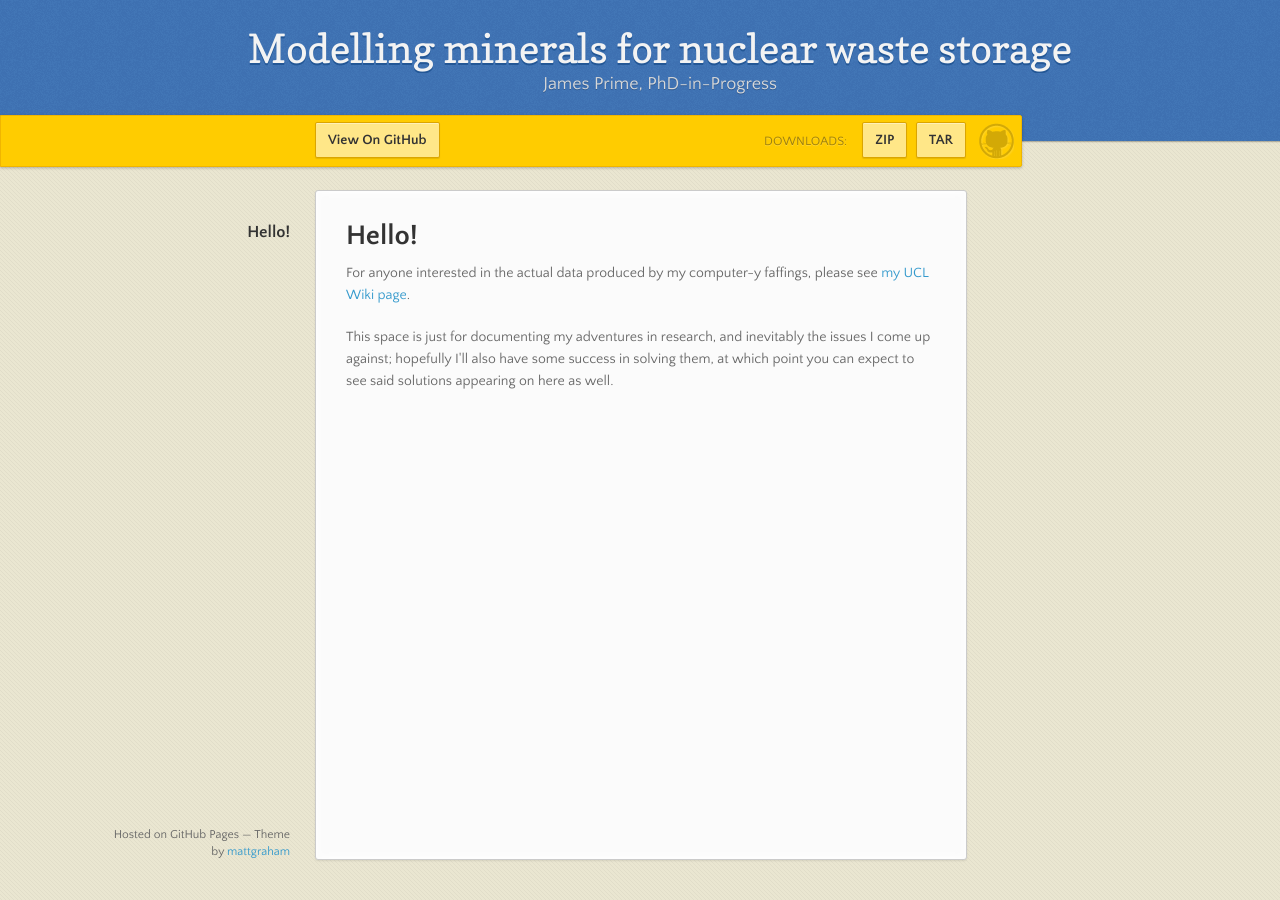
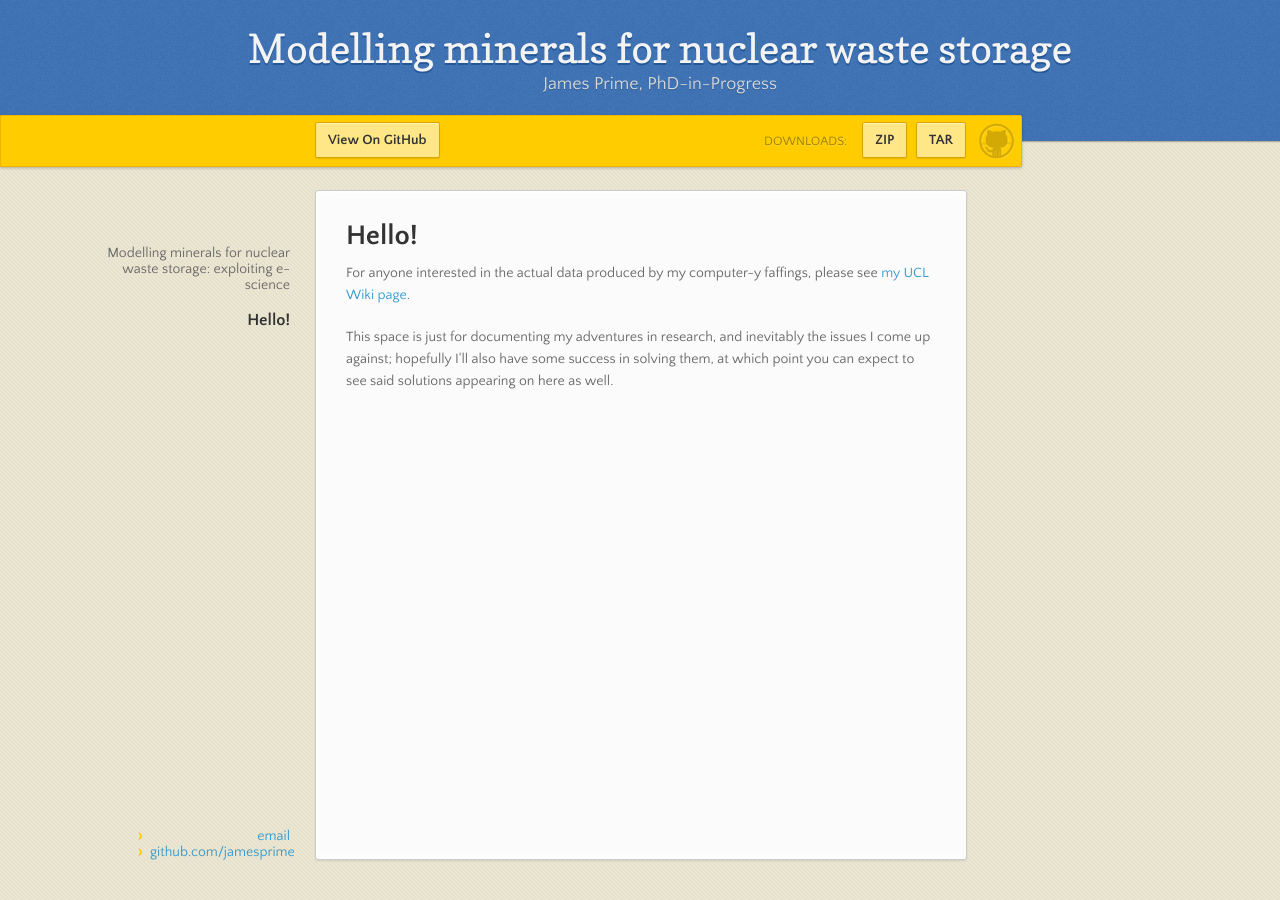
Before and after one commit to jamesprime/jamesprime.github.io, a Jekyll site: the page built from index.html, in a window 1280 px wide. Built offline with Jekyll 4.4.1, drawn with Linux system fonts in a browser that asks for light colours; nearby versions of some CDN libraries.

Commit message:
Updated _layouts/default.html to use {% include snippets %}

```diff
--- a/_layouts/default.html
+++ b/_layouts/default.html
@@ -1,24 +1,7 @@
-<!doctype html>
-<html lang="{{ site.lang | default: "en-GB" }}">
-    <head>
-        <meta charset="utf-8">
-        <meta http-equiv="X-UA-Compatible" content="chrome=1">
-        <title>{{ site.title | default: site.github.repository_name }} by {{ site.github.owner_name }}</title>
-        <link rel="stylesheet" href="{{ '/assets/css/style.css?v=' | append: site.github.build_revision | relative_url }}">
-        <link href="https://fonts.googleapis.com/css?family=Merriweather" rel="stylesheet">
-        <script src="https://ajax.googleapis.com/ajax/libs/jquery/1.7.1/jquery.min.js"></script>
-        <script src="{{ '/assets/js/main.js' | relative_url }}"></script>
-        <!--[if lt IE 9]>
-            <script src="//html5shiv.googlecode.com/svn/trunk/html5.js"></script>
-        <![endif]-->
-        <meta name="viewport" content="width=device-width, initial-scale=1, user-scalable=no">
-    </head>
-    <body>
-        <header>
-            <h1>{{ site.title | default: site.github.repository_name }}</h1>
-            <p>{{ site.description | default: site.github.project_tagline }}</p>
-        </header>
+{% include head.html %}
 
+    {% include header.html %}
+        {% assign site.show_downloads = false %} <!-- To stop people being able to download my site without permission -->
         <div id="banner">
             <span id="logo"></span>
             <a href="{{ site.github.repository_url }}" class="button fork"><strong>View On GitHub</strong></a>
@@ -34,18 +17,15 @@
         </div><!-- end banner -->
 
         <div class="wrapper">
-            <nav>
-                <ul></ul>
-            </nav>
+
+            {% include nav.html %}
+
             <section>
                 {{ content }}
             </section>
-            <footer>
-                {% if site.github.is_project_page %}
-                    <p>Project maintained by <a href="{{ site.github.owner_url }}">{{ site.github.owner_name }}</a></p>
-                {% endif %}
-                <p><small>Hosted on GitHub Pages &mdash; Theme by <a href="https://twitter.com/michigangraham">mattgraham</a></small></p>
-            </footer>
+
+            {% include footer.html %}
+
         </div>
         <!--[if !IE]><script>fixScale(document);</script><![endif]-->
 
@@ -59,5 +39,5 @@
                 ga('send', 'pageview');
             </script>
         {% endif %}
-    </body>
-</html>
+
+{% include foot.html %}
```
